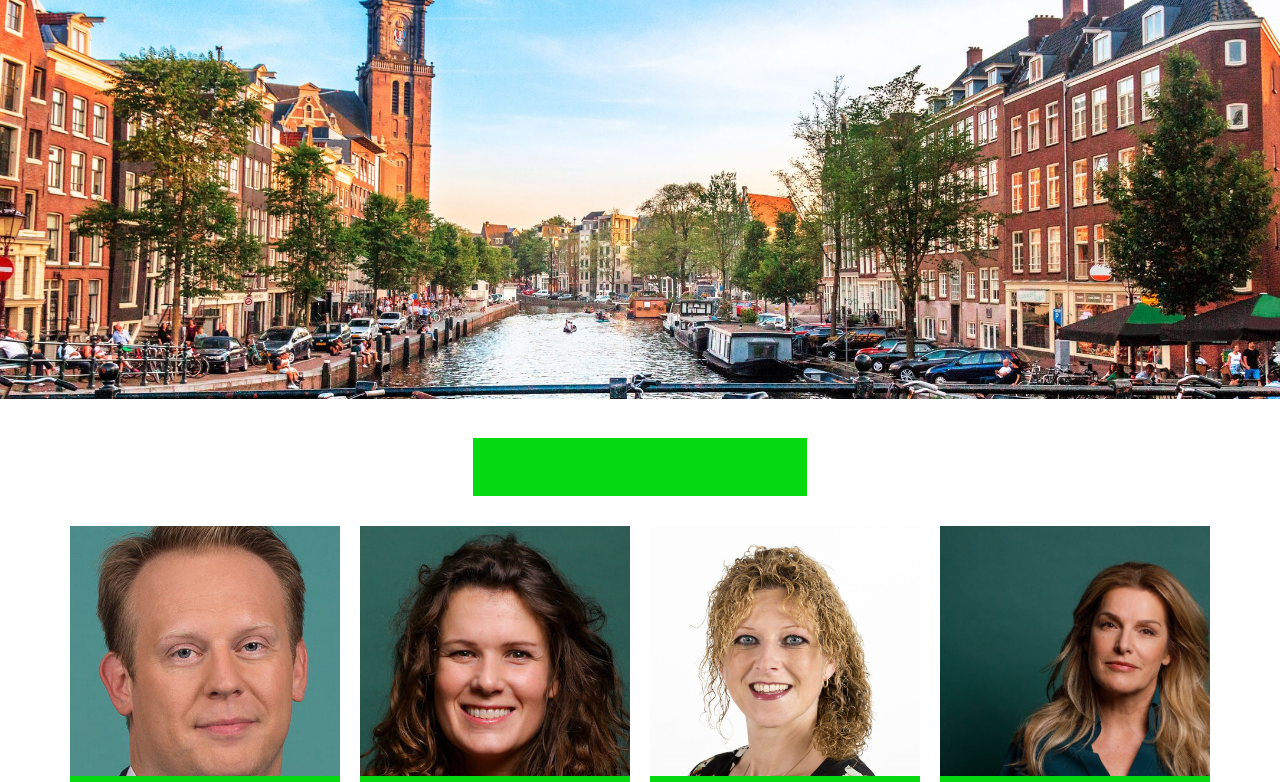
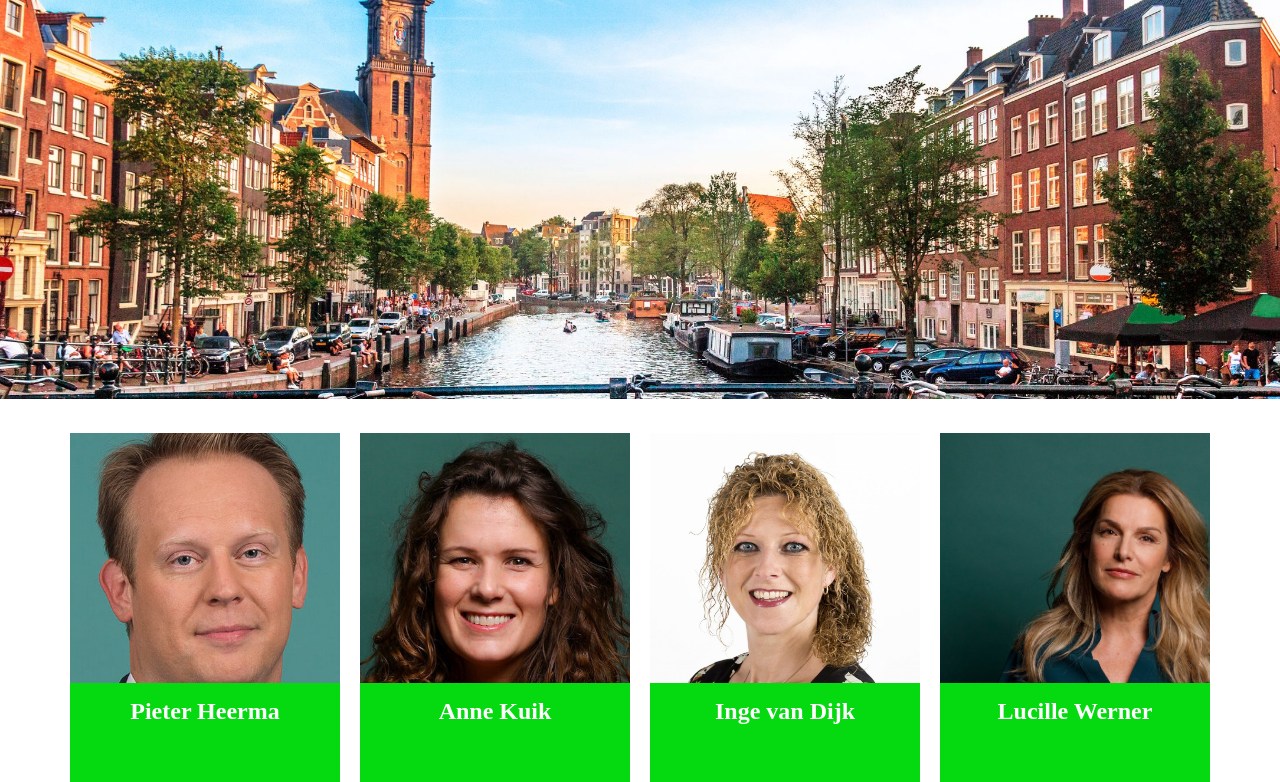
Before and after one commit to NoahKlaassen1/CDA, a PHP site: page /leden.php in a window 1280 px wide. Shown: the part 121-903 px from the top of the page. Run offline with PHP 8.4, Linux system fonts and the light colour scheme.

Commit message:
groene balkje weggehaald

```diff
--- a/Project2/leden.css
+++ b/Project2/leden.css
@@ -30,13 +30,7 @@
     justify-content: center;
 }
 
-.title {
-    text-align: center; /* Center the title */
-    margin-top: 15px; /* Add some top margin */
-    margin-bottom: 20px;
-    font-size: 50px;
-    color: #05da10;
-}
+
 
 .card-1 {
     background-image: url(images/pieterheerma.jpg);
--- a/Project2/leden.php
+++ b/Project2/leden.php
@@ -11,7 +11,7 @@
     <header>
         <?php include 'header.php'; ?>
     </header>
-    <h1 class="title">Leden</h1>
+
     <section class="container">
         <!-- Card 1 -->
         <div class="cards">
```
